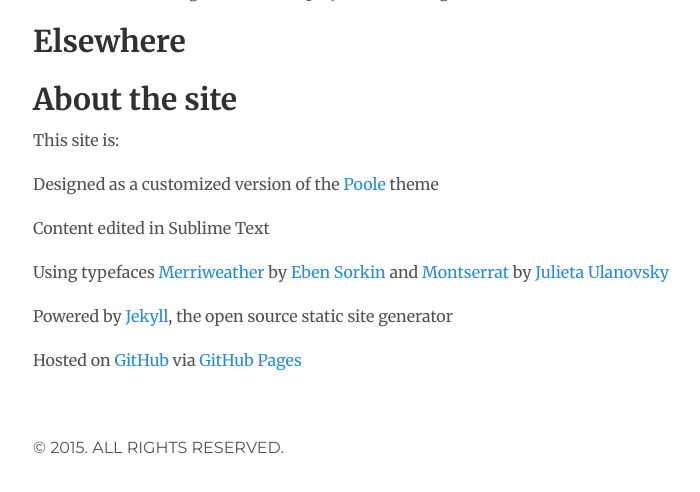
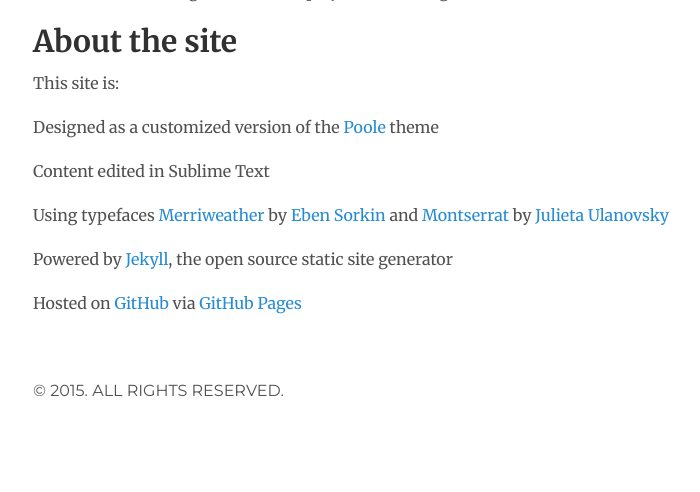
Before and after one commit to moralesn/moralesn.github.io, a Jekyll site: the page built from about.md, in a window 1280 px wide, cut to the strip 324-816 px from the top of the page. Shown: the whole strip, without its empty margins (247-947 px from the left). Built offline with Jekyll 4.4.1, drawn with Linux system fonts in a browser that asks for light colours; Markdown is read by kramdown in place of the engine named in the settings.

Commit message:
update about

```diff
--- a/about.md
+++ b/about.md
@@ -8,8 +8,6 @@ description:
 Hello, I'm Norberto Morales and I help deliver meaningful insights from data caught on an ocean of information.
 
 When I'm not discovering things with data, you can find me       . Reach out to me if you are interested in learning more about a project or working with me.
-
-## Elsewhere
 
 ## About the site
 
```
